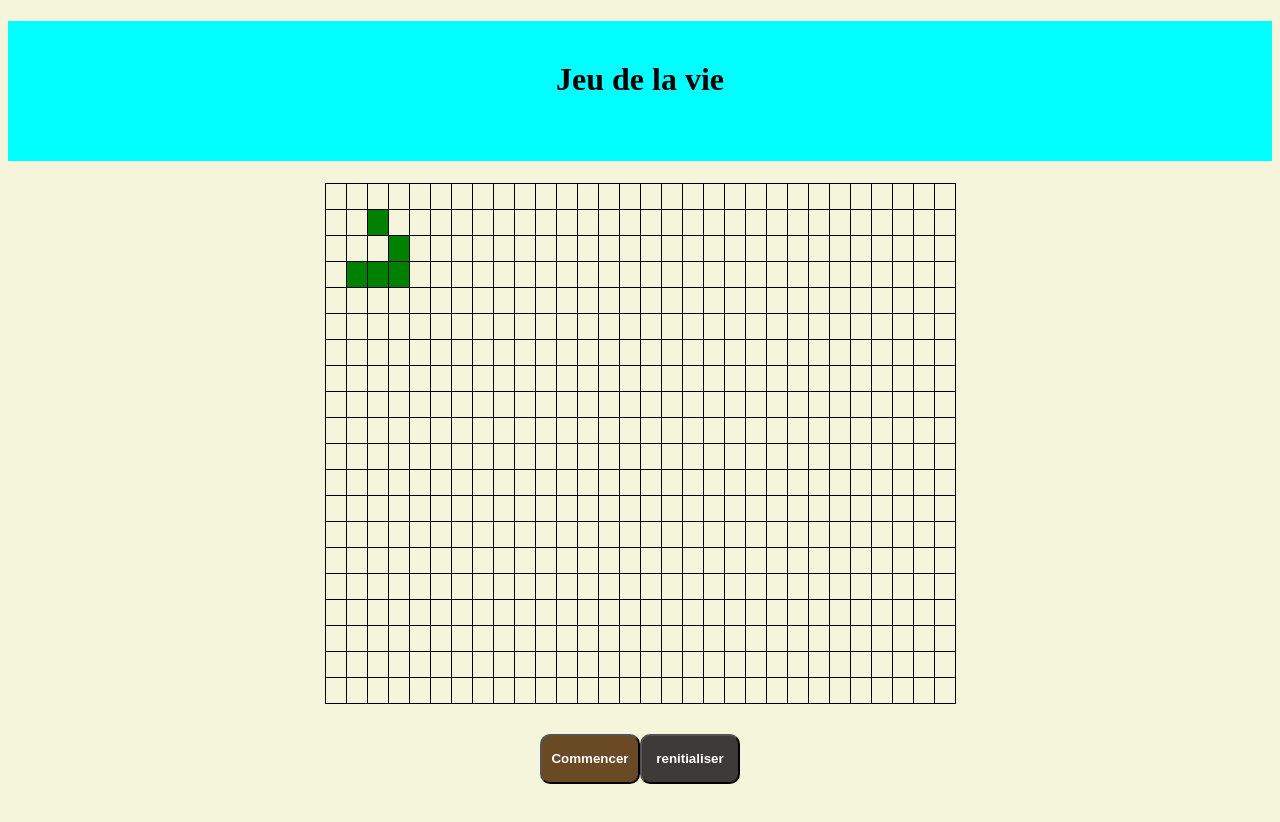
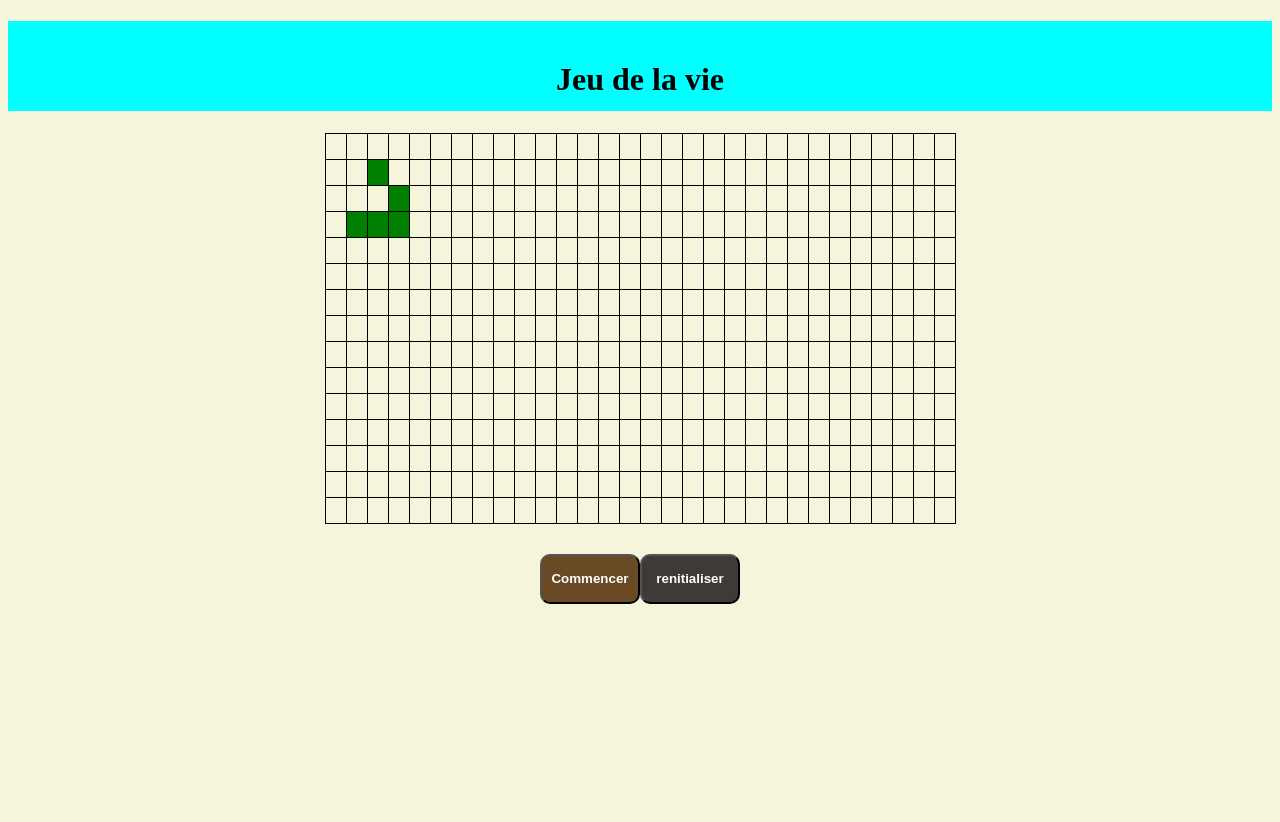
Before and after one commit to zoudoum/jeuDeLaVieConway, an Angular app: page / in a window 1280 px wide. After the commit the page ends 800 px from the top, so only its background shows below. Built offline with nearby package versions, Linux system fonts and the light colour scheme.

Commit message:
amelioration du design avec css et ajustement du nombre de de ligne du grille

```diff
--- a/src/app/app.component.css
+++ b/src/app/app.component.css
@@ -18,7 +18,7 @@
     background-color: aqua;
      text-align: center;
     width: 100%;
-    height: 100px;
+    height: 50px;
   }
 
   #container-div{
--- a/src/app/app.component.ts
+++ b/src/app/app.component.ts
@@ -8,7 +8,7 @@ import { Component } from '@angular/core';
 export class AppComponent {
   title = 'jeuDeLaVieJohnConway';
   gridColumns=30;
-  gridRows=20;
+  gridRows=15;
   grid: boolean[][]=[];
   jouer:boolean=true;
   private intervalId: any;
```
